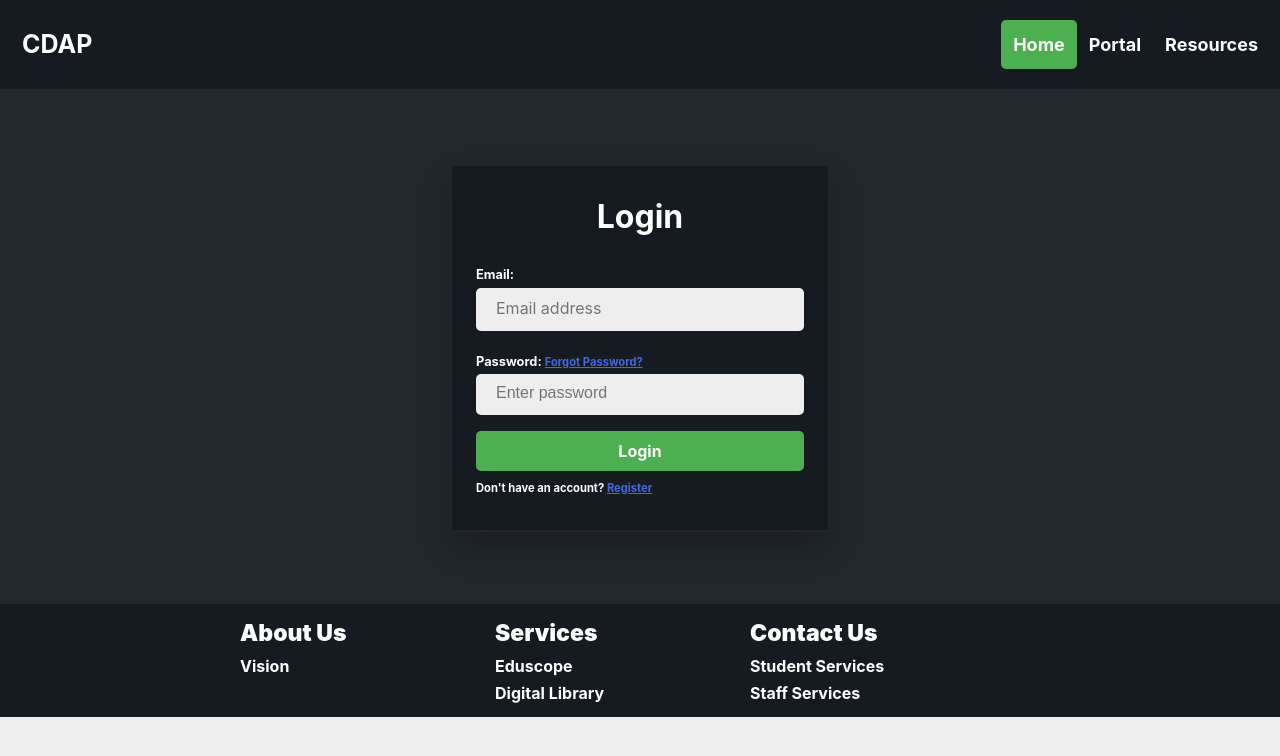
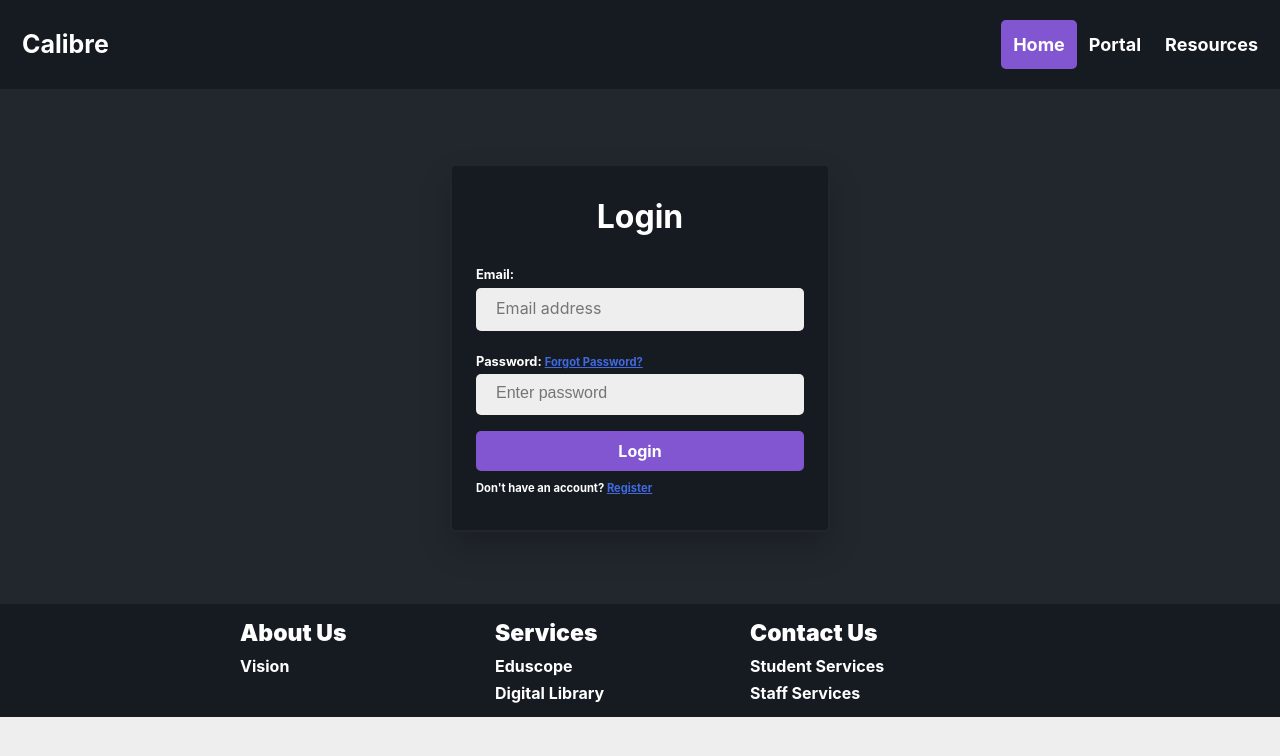
Before and after one commit to shas99/CDAP-PROJECT-MANAGEMENT-SYSTEM, a React (Create React App) app in the folder client/: page /login in a window 1280 px wide. Shown: the top 756 px of the page. Built offline with nearby package versions, Linux system fonts and the light colour scheme.

Commit message:
Changed button color to purple , made the logout button bigger , welcome text yellow to white

```diff
--- a/client/src/components/Header/Header.css
+++ b/client/src/components/Header/Header.css
@@ -24,7 +24,7 @@
     color: black;
   }
   .header a.active {
-    background-color: #4CAF50;
+    background-color:#8256D0;
     color: white;
   }
   .header-right {
--- a/client/src/components/Header/Header.js
+++ b/client/src/components/Header/Header.js
@@ -2,7 +2,7 @@ import React from 'react';
 import './Header.css';
 const Header = () => (
     <div class="header">
-  <a href="#default" class="logo">CDAP</a>
+  <a href="#default" class="logo">Calibre</a>
   <div class="header-right">
     <a class="active" href="#home">Home</a>
     <a href="#portal">Portal</a>
--- a/client/src/components/screens/LoginScreen.css
+++ b/client/src/components/screens/LoginScreen.css
@@ -43,7 +43,7 @@
 }
 
 #LogButton{
-  background-color: #4CAF50;
+  background-color: #8256D0;
   color: white;
   font-weight: bold;
   border-radius: 5px;
--- a/client/src/components/screens/PrivateScreen.css
+++ b/client/src/components/screens/PrivateScreen.css
@@ -5,12 +5,13 @@
 }
 
 #logout{
-    background-color: #4CAF50;
+  background-color: #8256D0;
   color: #fff;
   border-radius: 5px;
   margin-top: 8px;
   width: 100px;
-  height: 20px;
+  height: 40px;
+  margin-right: 30px;
 
 }
 
--- a/client/src/components/screens/PrivateScreen.js
+++ b/client/src/components/screens/PrivateScreen.js
@@ -88,7 +88,7 @@ const PrivateScreen = ({history}) => {
     <>
     <div id="back">
     <div style={{background:"green",color:"white"}}>{privateData}</div>
-    <p style={{color:"#FF0",textAlign:"right"}}>
+    <p style={{color:"#FFF",textAlign:"right"}}>
     Hello, {privateData}
     &nbsp;&nbsp;&nbsp;&nbsp;
 
```
